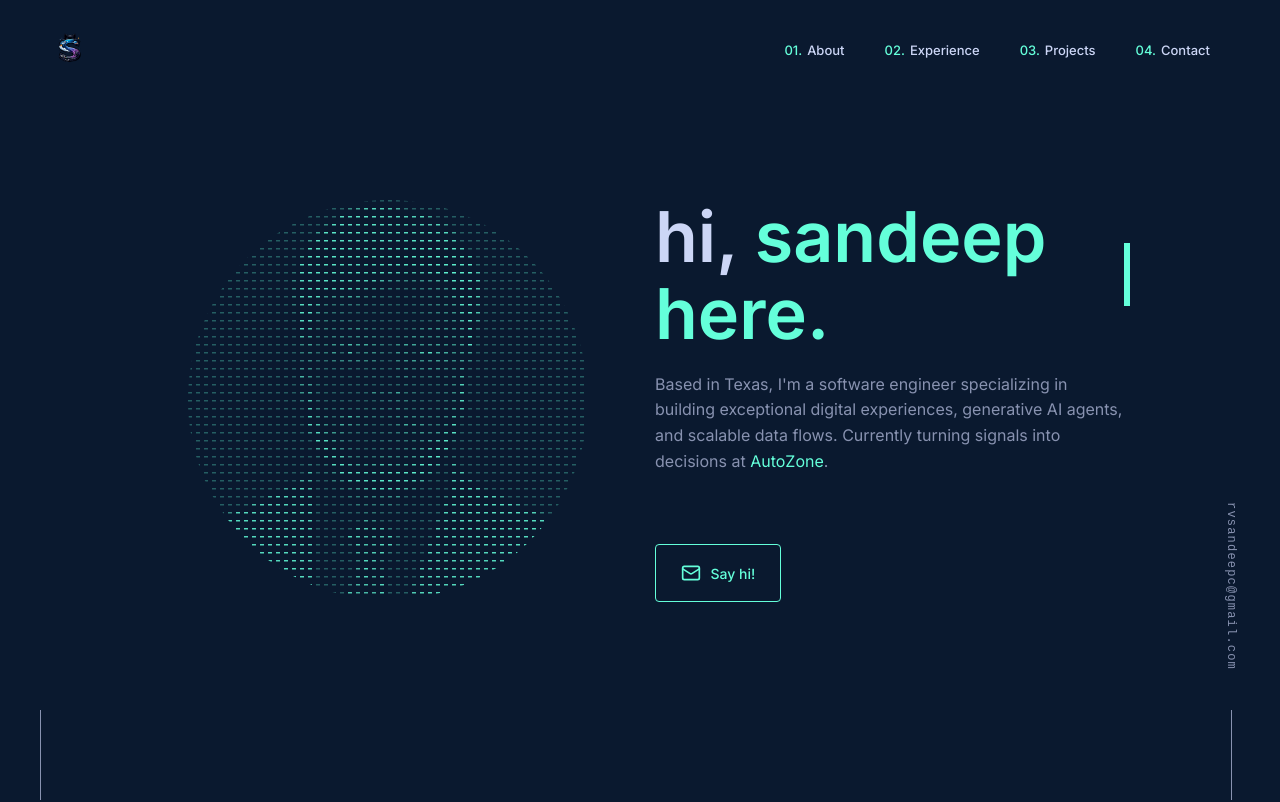
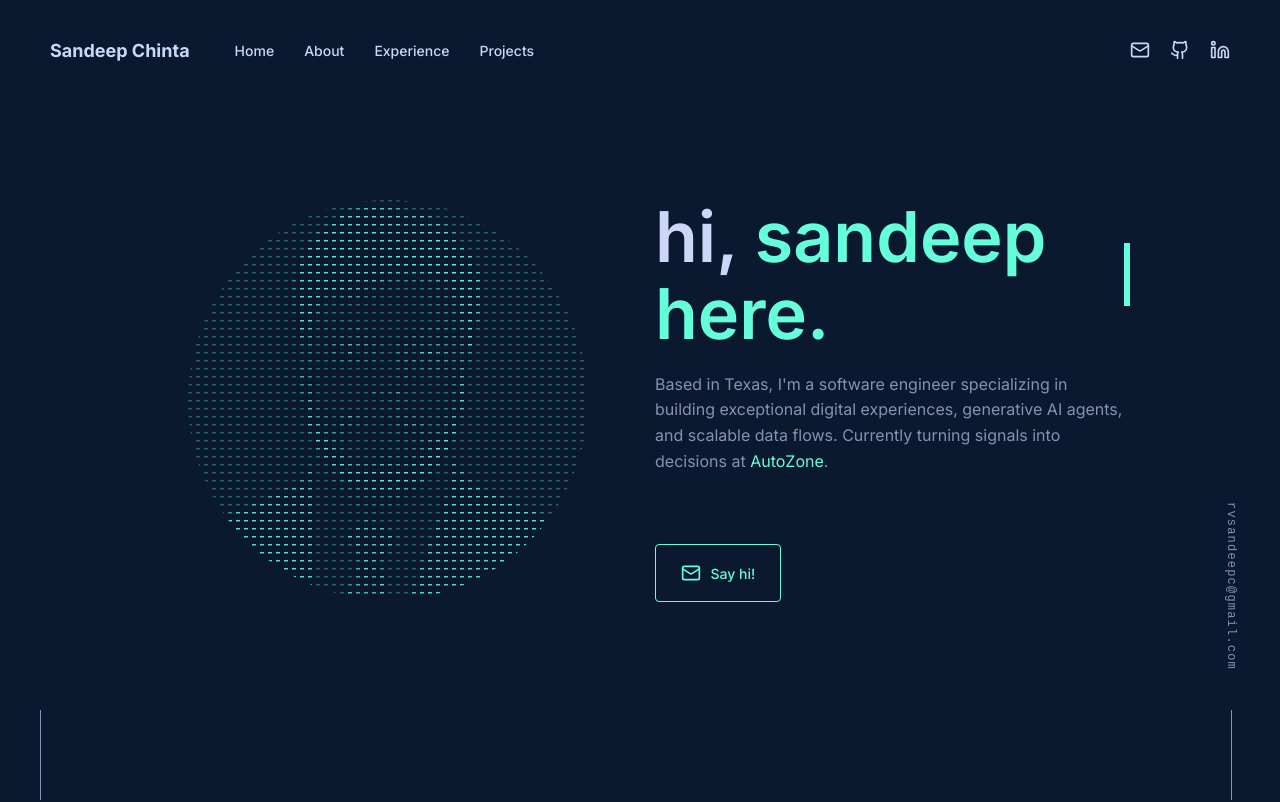
Before and after one commit to Sandeep45-cyber/portfolio, a React (Vite) app: page / in a window 1280 px wide. Shown: the top 802 px of the page. Built offline with nearby package versions, Linux system fonts and the light colour scheme.

Commit message:
style: Match Navbar layout to reference and tune particle hole size

```diff
--- a/src/components/CanvasSimulation.tsx
+++ b/src/components/CanvasSimulation.tsx
@@ -20,7 +20,7 @@ const CanvasSimulation: React.FC = () => {
 
         let particles: Particle[] = [];
         let animationFrameId: number;
-        let mouse = { x: -1000, y: -1000, radius: 60 };
+        let mouse = { x: -1000, y: -1000, radius: 32 };
 
         class Particle {
             x: number;
--- a/src/components/Navbar.tsx
+++ b/src/components/Navbar.tsx
@@ -1,5 +1,6 @@
 import { useState, useEffect } from 'react';
 import { motion, type Variants } from 'framer-motion';
+import { Mail, Github, Linkedin } from 'lucide-react';
 
 const Navbar = () => {
   const [isScrolled, setIsScrolled] = useState(false);
@@ -30,10 +31,20 @@ const Navbar = () => {
 
   const linkStyles = {
     color: 'var(--text-primary)',
-    margin: '0 20px',
-    fontSize: '13px',
+    margin: '0 15px',
+    fontSize: '14px',
     fontWeight: 500,
     fontFamily: 'var(--font-sans)',
+    textDecoration: 'none',
+    transition: 'color 0.3s ease',
+  };
+
+  const iconStyles = {
+    color: 'var(--text-primary)',
+    marginLeft: '20px',
+    transition: 'color 0.3s ease',
+    display: 'flex',
+    alignItems: 'center',
   };
 
   const navItemVariants: Variants = {
@@ -51,23 +62,20 @@ const Navbar = () => {
 
   return (
     <nav style={navStyles}>
+      <div style={{ display: 'flex', alignItems: 'center' }}>
         <motion.div
           initial={{ opacity: 0 }}
           animate={{ opacity: 1 }}
           transition={{ duration: 0.5 }}
-        style={{ display: 'flex', alignItems: 'center' }}
+          style={{ marginRight: '30px' }}
         >
-        <a href="#home" style={{ display: 'flex', alignItems: 'center' }}>
-          <img
-            src="/image.png"
-            alt="Logo"
-            style={{ height: '40px', width: 'auto', objectFit: 'contain' }}
-          />
+          <a href="#home" style={{ display: 'flex', alignItems: 'center', textDecoration: 'none' }}>
+            <span style={{ color: 'var(--text-primary)', fontSize: '18px', fontWeight: 'bold' }}>Sandeep Chinta</span>
           </a>
         </motion.div>
 
-      <ul style={{ display: 'flex', alignItems: 'center' }}>
-        {['About', 'Experience', 'Projects', 'Contact'].map((item, i) => (
+        <ul style={{ display: 'flex', alignItems: 'center', listStyle: 'none', margin: 0, padding: 0 }}>
+          {['Home', 'About', 'Experience', 'Projects'].map((item, i) => (
             <motion.li
               key={item}
               custom={i}
@@ -75,13 +83,30 @@ const Navbar = () => {
               animate="visible"
               variants={navItemVariants}
             >
-            <a href={`#${item.toLowerCase()}`} style={linkStyles}>
-              <span style={{ color: 'var(--accent-color)', marginRight: '5px' }}>{`0${i + 1}.`}</span>
+              <a href={`#${item.toLowerCase()}`} style={linkStyles} className="nav-link">
                 {item}
               </a>
             </motion.li>
           ))}
         </ul>
+      </div>
+
+      <motion.div
+        initial={{ opacity: 0 }}
+        animate={{ opacity: 1 }}
+        transition={{ delay: 0.5, duration: 0.5 }}
+        style={{ display: 'flex', alignItems: 'center' }}
+      >
+        <a href="mailto:rvsandeepc@gmail.com" style={iconStyles} className="nav-icon" aria-label="Email">
+          <Mail size={20} />
+        </a>
+        <a href="https://github.com/Sandeep45-cyber" target="_blank" rel="noopener noreferrer" style={iconStyles} className="nav-icon" aria-label="GitHub">
+          <Github size={20} />
+        </a>
+        <a href="https://www.linkedin.com/in/chinta-sandeep-80927130b/" target="_blank" rel="noopener noreferrer" style={iconStyles} className="nav-icon" aria-label="LinkedIn">
+          <Linkedin size={20} />
+        </a>
+      </motion.div>
     </nav>
   );
 };
```
Lines whose indentation alone changed are shown as unchanged.
